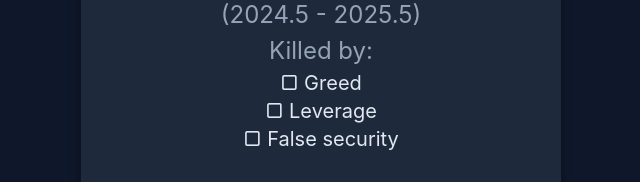
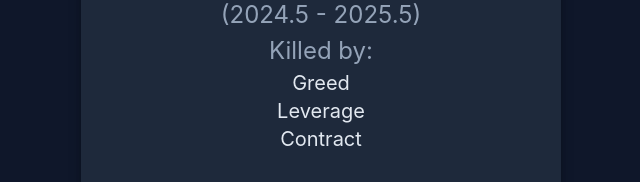
Before and after one commit to WandsgYu/RIP12340, a plain HTML site: page index.html in a window 1280 px wide. Shown: the part 205-387 px from the top of the page, without its empty margins (319-959 px from the left). Drawn offline with nearby package versions, Linux system fonts and the light colour scheme; no server answers.

Commit message:
Update index.html

```diff
--- a/index.html
+++ b/index.html
@@ -84,9 +84,9 @@
             <div class="subtitle">(2024.5 - 2025.5)</div>
             <div class="subtitle">Killed by:</div>
             <ul class="list-none p-0 text-xl">
-                <li>▢ Greed</li>
-                <li>▢ Leverage</li>
-                <li>▢ False security</li>
+                <li>Greed</li>
+                <li>Leverage</li>
+                <li>Contract</li>
             </ul>
         </div>
         <ul id="asset-list" class="mb-4">
```
